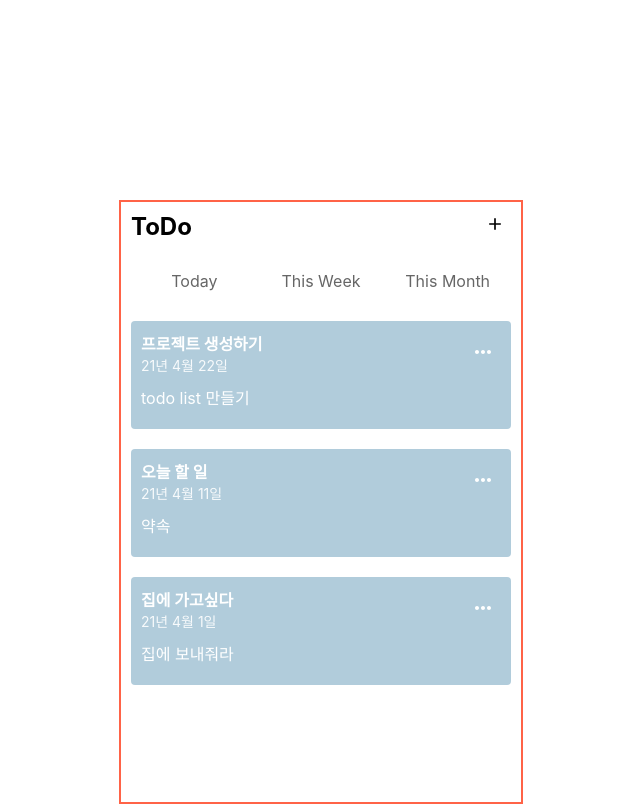
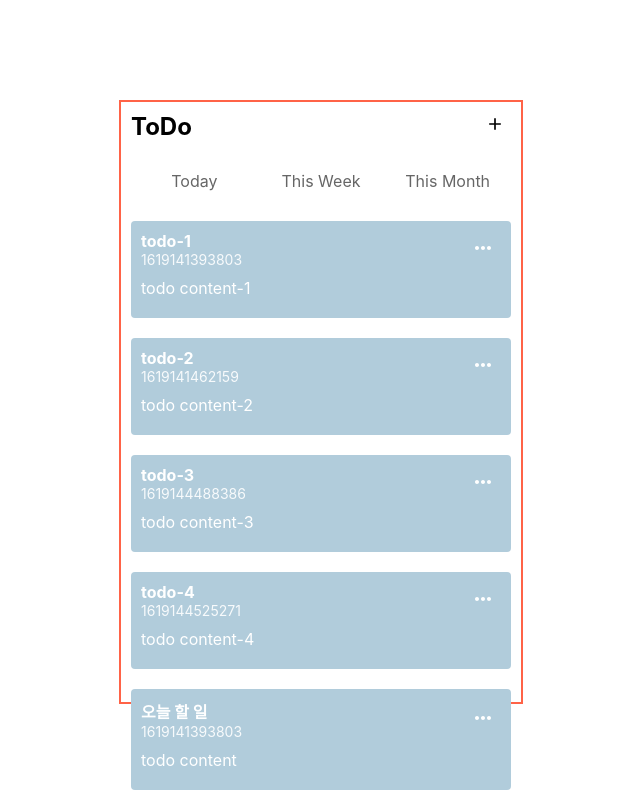
Before and after one commit to yuri0411/todo-list, a React (Create React App) app: page / in a window 1280 px wide. Shown: the whole page, without its empty margins (321-961 px from the left). Built offline with nearby package versions, Linux system fonts and the light colour scheme; data requests are answered from the project's data file.

Commit message:
axios data 목록 조회

```diff
--- /dev/null
+++ b/db.json
@@ -0,0 +1,34 @@
+{
+  "todo": [
+    {
+      "id": 1,
+      "title": "todo-1",
+      "content": "todo content-1",
+      "date": 1619141393803
+    },
+    {
+      "id": 2,
+      "title": "todo-2",
+      "content": "todo content-2",
+      "date": 1619141462159
+    },
+    {
+      "id": 3,
+      "title": "todo-3",
+      "content": "todo content-3",
+      "date": 1619144488386
+    },
+    {
+      "id": 4,
+      "title": "todo-4",
+      "content": "todo content-4",
+      "date": 1619144525271
+    },
+    {
+      "title": "오늘 할 일",
+      "content": "todo content",
+      "date": 1619141393803,
+      "id": 5
+    }
+  ]
+}
--- a/src/App.css
+++ b/src/App.css
@@ -11,7 +11,7 @@ button:focus, input:focus, textarea:focus {
 /* TodoWrapper */
 .todo-wrapper {
   position: relative;
-  top: 200px;
+  top: 100px;
   left: 50%;
   width: 400px;
   height: 600px;
--- a/src/App.js
+++ b/src/App.js
@@ -4,6 +4,7 @@ import './App.css'
 import TodoItemList from "./components/TodoItemList";
 
 function App() {
+
     return (
         <TodoTemplate title="ToDo">
             <TodoItemList />
--- a/src/components/Tabs.js
+++ b/src/components/Tabs.js
@@ -5,19 +5,30 @@ const content = [
     {
         id: 1,
         tab: 'Today',
-        action: () => console.log('today')
+        action: () => today()
     },
     {
         id: 2,
         tab: 'This Week',
-        action: () => console.log('week')
+        action: () => week()
     },
     {
         id: 3,
         tab: 'This Month',
-        action: () => console.log('month')
+        action: () => month()
     }
 ]
+const today = () => {
+
+    console.log('today')
+}
+const week = () => {
+    console.log('week')
+}
+const month = () => {
+    console.log('month')
+}
+
 // const useTabs = (initialTab, allTabs) => {
 //     const [ activeTab , setActiveTab ] = useState(initialTab);
 //
--- a/src/components/TodoItemList.js
+++ b/src/components/TodoItemList.js
@@ -1,34 +1,31 @@
-import React from 'react'
-import TodoItem from "./TodoItem";
-
-
-const todo=[
-    {
-        id: 1,
-        title: '프로젝트 생성하기',
-        content: 'todo list 만들기',
-        date: '21년 4월 22일'
-    },
-    {
-        id: 2,
-        title:'오늘 할 일',
-        content: '약속',
-        date: '21년 4월 11일'
-    },
-    {
-        id: 3,
-        title:'집에 가고싶다',
-        content: '집에 보내줘라',
-        date: '21년 4월 1일'
-    },
-]
+import React, { useEffect, useState } from 'react'
+import TodoItem from './TodoItem'
+import axios from 'axios'
 
 const TodoItemList = () => {
-    const todoItem = todo.map((item) => (
-        <TodoItem title={item.title} content={item.content} date={item.date}/>
-    ));
+    const [todos, setTodos] = useState([])
+
+    useEffect(() => {
+        axios
+            .get('http://localhost:5000/todo')
+            .then(function (response) {
+                setTodos(response.data)
+            })
+            .catch(function (error) {
+                console.log(error)
+            })
+    }, [])
+    console.log(todos)
     return (
-        <div>{todoItem}</div>
+        <div>
+            {todos.map(item => (
+                <TodoItem
+                    title={item.title}
+                    content={item.content}
+                    date={item.date}
+                />
+            ))}
+        </div>
     )
 }
 
```
Also changed, not shown: package.json (+20 -1 lines), src/components/TodoItem.js (+4 -6 lines), src/components/TodoTemplate.js (+11 -10 lines).
